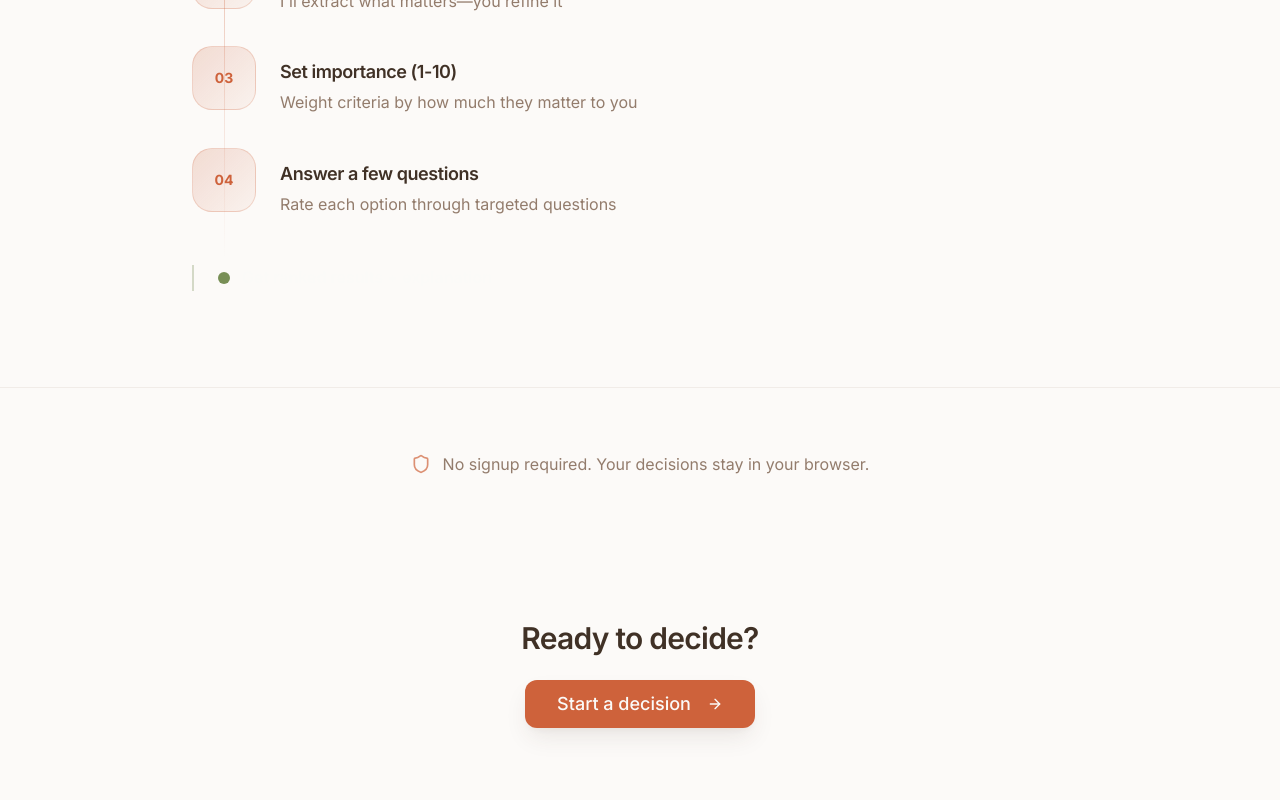
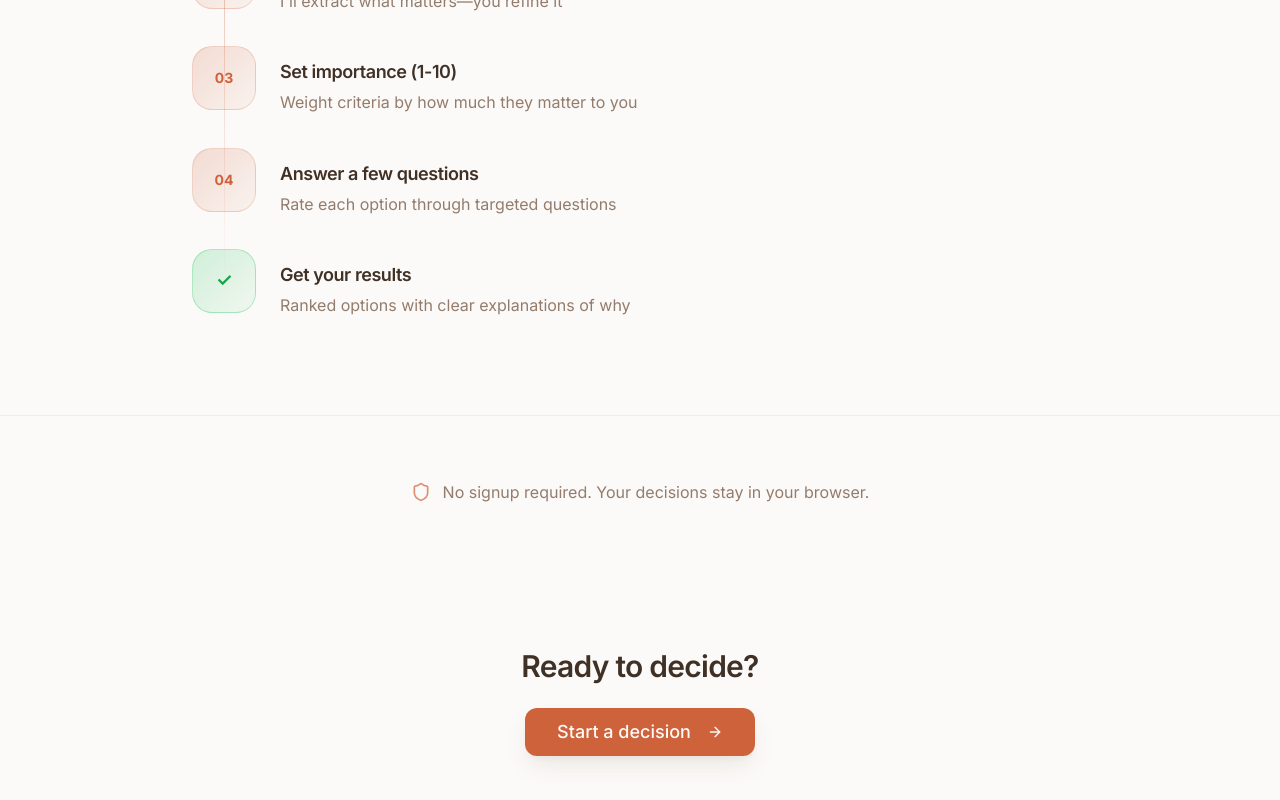
Before and after one commit to Galloc333/dilemmawise, a Next.js app: page / in a window 1280 px wide. Shown: the part 1649-2449 px from the top of the page. Built offline with nearby package versions, Linux system fonts and the light colour scheme.

Commit message:
refactor: Update ElicitationPhase and LandingPage components for improved clarity and styling
- Simplified description in ElicitationPhase for a more concise user experience.
- Enhanced visual presentation in LandingPage with new layout and styling for results section.

```diff
--- a/src/components/ElicitationPhase.js
+++ b/src/components/ElicitationPhase.js
@@ -211,8 +211,8 @@ export default function ElicitationPhase({ options, criteria, weights, onComplet
                     <h3 className="font-semibold text-foreground mb-4">How it works</h3>
                     <div className="space-y-4">
                         {[
-                            { num: 1, title: 'Natural conversation', desc: "I'll ask conversational questions, not boring forms" },
-                            { num: 2, title: `Just ${Math.floor(criteria.length + 2)} questions max`, desc: 'Short and focused' },
+                            { num: 1, title: 'Natural conversation', desc: "I'll ask conversational questions" },
+                            { num: 2, title: `Just ${Math.floor(criteria.length)} questions`, desc: 'Short and focused' },
                             { num: 3, title: 'Weighted-sum analysis', desc: 'Your inputs are passed into a weighted-sum algorithm to compute which option fits you best' },
                         ].map((step) => (
                             <div key={step.num} className="flex gap-4 items-start">
--- a/src/components/LandingPage.tsx
+++ b/src/components/LandingPage.tsx
@@ -173,10 +173,13 @@ export function LandingPage({ onStartDecision }: LandingPageProps) {
             </div>
 
             {/* Final result */}
-            <motion.div variants={itemVariants} className="mt-12 ml-22 pl-6 border-l-2 border-accent/30">
-              <div className="flex items-center gap-3 text-accent-foreground">
-                <div className="w-3 h-3 rounded-full bg-accent" />
-                <span className="font-semibold">Get ranked results + explanation</span>
+            <motion.div variants={itemVariants} className="mt-8 flex gap-6 items-start">
+              <div className="flex-shrink-0 w-16 h-16 rounded-2xl bg-gradient-to-br from-green-500/20 to-green-500/5 border border-green-500/30 flex items-center justify-center">
+                <span className="text-lg font-bold text-green-600">✓</span>
+              </div>
+              <div className="pt-3">
+                <h3 className="text-lg font-semibold text-foreground mb-1">Get your results</h3>
+                <p className="text-muted-foreground">Ranked options with clear explanations of why</p>
               </div>
             </motion.div>
           </div>
```
